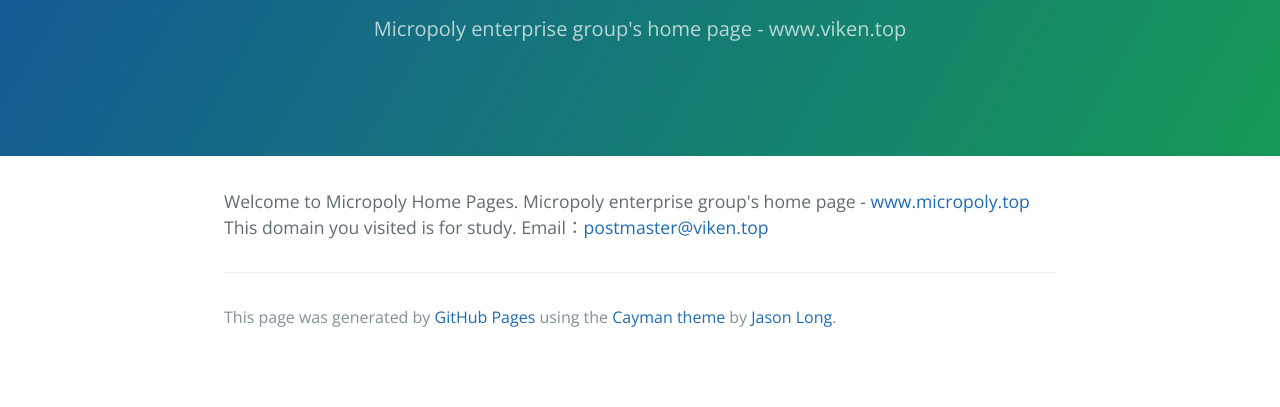
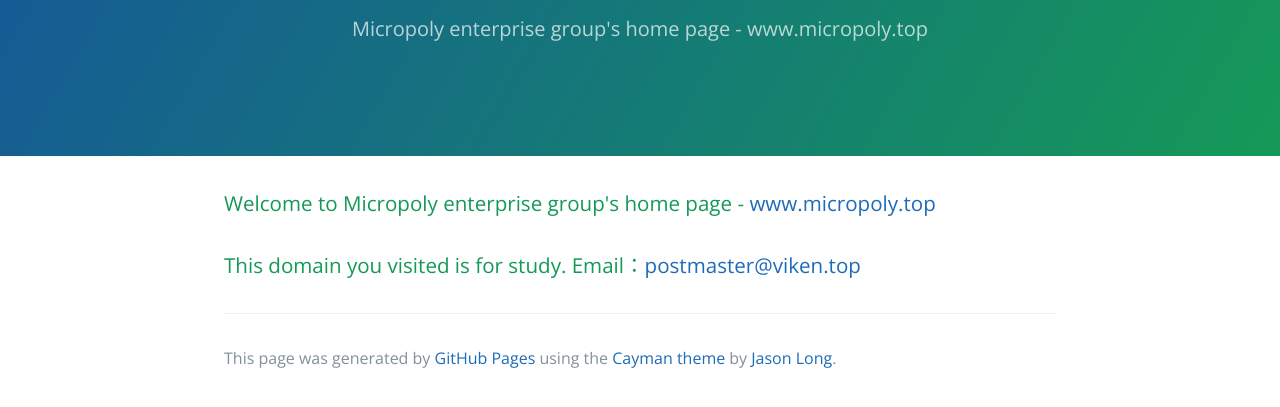
Before and after one commit to micropoly/micropoly.github.io, a plain HTML site: page index.html in a window 1280 px wide. Shown: the part 161-568 px from the top of the page. Drawn offline with nearby package versions, Linux system fonts and the light colour scheme.

Commit message:
Replace master branch with page content via GitHub

```diff
--- a/index.html
+++ b/index.html
@@ -12,13 +12,17 @@
   <body>
     <section class="page-header">
       <h1 class="project-name">Micropoly</h1>
-      <h2 class="project-tagline">Micropoly enterprise group&#39;s home page - www.viken.top</h2>
+      <h2 class="project-tagline">Micropoly enterprise group&#39;s home page - www.micropoly.top</h2>
     </section>
 
     <section class="main-content">
-      <p>Welcome to Micropoly Home Pages.
-Micropoly enterprise group's home page - <a href="http://www.micropoly.top">www.micropoly.top</a>
-This domain you visited is for study. Email：<a href="mailto:postmaster@viken.top">postmaster@viken.top</a></p>
+      <h3>
+<a id="welcome-to-micropoly-enterprise-groups-home-page---wwwmicropolytop" class="anchor" href="#welcome-to-micropoly-enterprise-groups-home-page---wwwmicropolytop" aria-hidden="true"><span aria-hidden="true" class="octicon octicon-link"></span></a>Welcome to Micropoly enterprise group's home page - <a href="http://www.micropoly.top">www.micropoly.top</a>
+</h3>
+
+<h3>
+<a id="this-domain-you-visited-is-for-study-emailpostmastervikentop" class="anchor" href="#this-domain-you-visited-is-for-study-emailpostmastervikentop" aria-hidden="true"><span aria-hidden="true" class="octicon octicon-link"></span></a>This domain you visited is for study. Email：<a href="mailto:postmaster@viken.top">postmaster@viken.top</a>
+</h3>
 
       <footer class="site-footer">
 
--- a/params.json
+++ b/params.json
@@ -1,6 +1,6 @@
 {
   "name": "Micropoly",
-  "tagline": "Micropoly enterprise group's home page - www.viken.top",
-  "body": "Welcome to Micropoly Home Pages.\r\nMicropoly enterprise group's home page - www.micropoly.top \r\nThis domain you visited is for study. Email：postmaster@viken.top",
+  "tagline": "Micropoly enterprise group's home page - www.micropoly.top",
+  "body": "###Welcome to Micropoly enterprise group's home page - www.micropoly.top \r\n###This domain you visited is for study. Email：postmaster@viken.top",
   "note": "Don't delete this file! It's used internally to help with page regeneration."
 }
```
